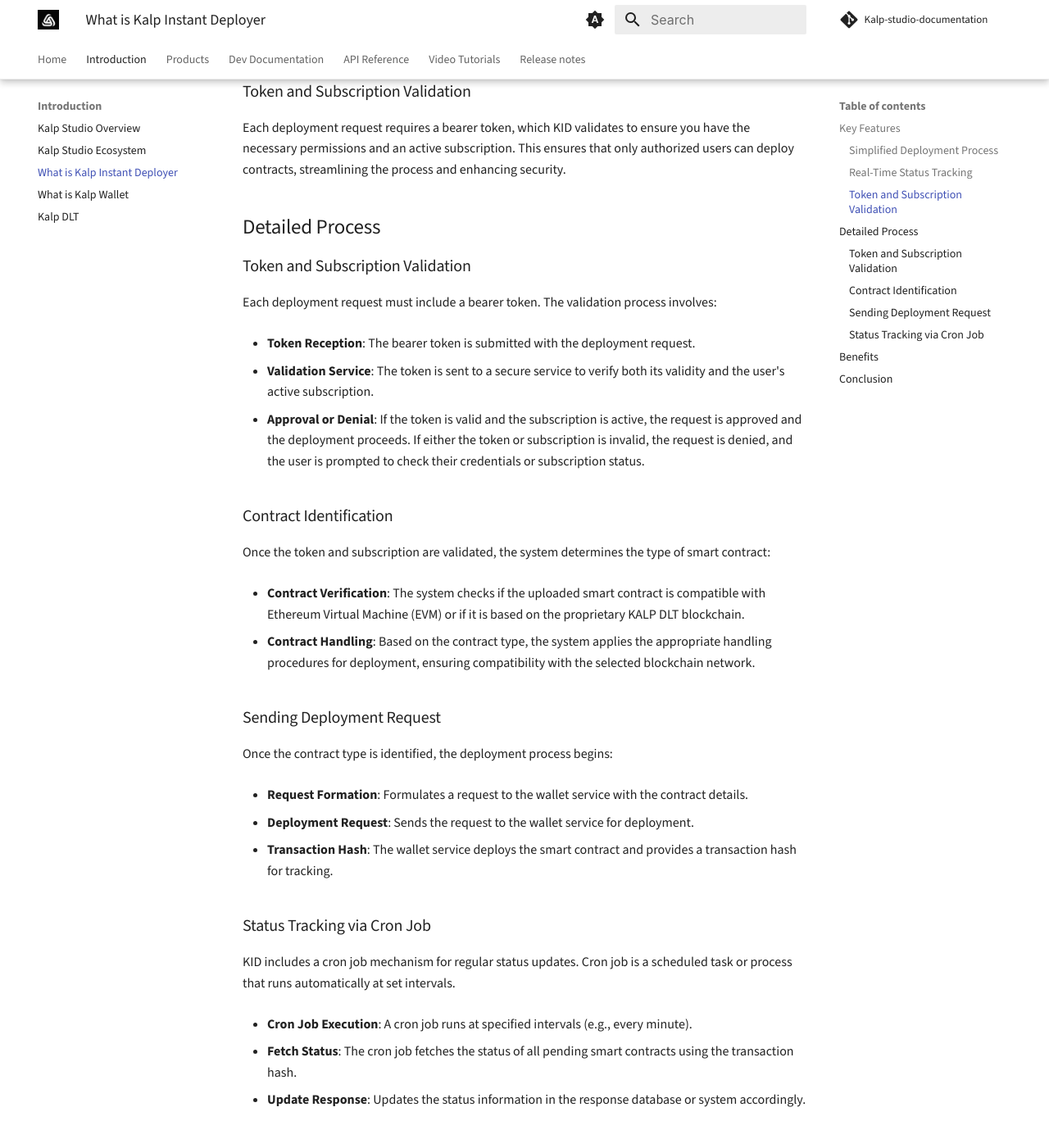
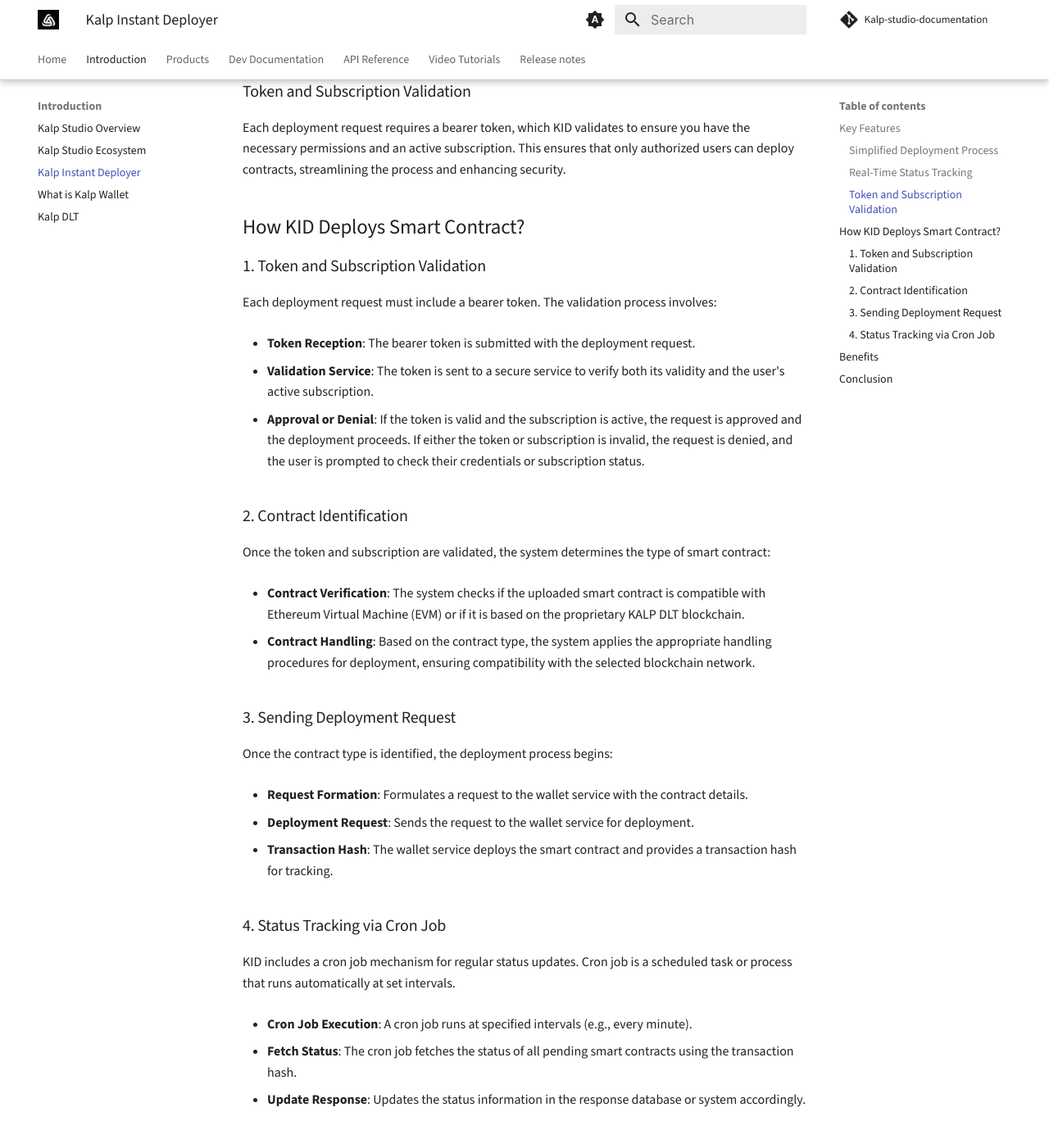
Before and after one commit to p2eengineering/kalp-studio-documentation, an MkDocs documentation site: the page built from docs/Introduction/What-is-kalp-instant-deployer.md, in a window 1280 px wide and 1400 px high, scrolled down 651 px. Shown: the top 1390 px of the window at 82% size. Built offline with MkDocs 1.6.1 and Material for MkDocs 9.7.7, drawn with Linux system fonts in a browser that asks for light colours; some web fonts are replaced; comment, search, counter and statistics services are not loaded; old or Windows-style settings are respelled for this version of MkDocs; some of the changed text lies outside the part shown.

Commit message:
Few name changes

```diff
--- a/docs/Introduction/What-is-kalp-instant-deployer.md
+++ b/docs/Introduction/What-is-kalp-instant-deployer.md
@@ -18,9 +18,9 @@
 ### Token and Subscription Validation
 Each deployment request requires a bearer token, which KID validates to ensure you have the necessary permissions and an active subscription. This ensures that only authorized users can deploy contracts, streamlining the process and enhancing security.
 
-## Detailed Process
+## How KID Deploys Smart Contract?
 
-### Token and Subscription Validation
+### 1. Token and Subscription Validation
 Each deployment request must include a bearer token. The validation process involves:
 
 - **Token Reception**: The bearer token is submitted with the deployment request.
@@ -29,14 +29,14 @@
 
 - **Approval or Denial**: If the token is valid and the subscription is active, the request is approved and the deployment proceeds. If either the token or subscription is invalid, the request is denied, and the user is prompted to check their credentials or subscription status.
 
-### Contract Identification
+### 2. Contract Identification
 Once the token and subscription are validated, the system determines the type of smart contract:
 
 - **Contract Verification**: The system checks if the uploaded smart contract is compatible with Ethereum Virtual Machine (EVM) or if it is based on the proprietary KALP DLT blockchain.
 
 - **Contract Handling**: Based on the contract type, the system applies the appropriate handling procedures for deployment, ensuring compatibility with the selected blockchain network.
 
-### Sending Deployment Request
+### 3. Sending Deployment Request
 Once the contract type is identified, the deployment process begins:
 
 - **Request Formation**: Formulates a request to the wallet service with the contract details.
@@ -45,7 +45,7 @@
 
 - **Transaction Hash**: The wallet service deploys the smart contract and provides a transaction hash for tracking.
 
-### Status Tracking via Cron Job
+### 4. Status Tracking via Cron Job
 KID includes a cron job mechanism for regular status updates. Cron job is a scheduled task or process that runs automatically at set intervals.
 
 - **Cron Job Execution**: A cron job runs at specified intervals (e.g., every minute).
--- a/mkdocs.yml
+++ b/mkdocs.yml
@@ -133,7 +133,7 @@
   - Introduction:
           - Kalp Studio Overview: 'Introduction/Kalp-studio-overview.md'
           - Kalp Studio Ecosystem: 'Introduction/Kalp-studio-ecosystem.md'
-          - What is Kalp Instant Deployer: 'Introduction/What-is-kalp-instant-deployer.md'
+          - Kalp Instant Deployer: 'Introduction/What-is-kalp-instant-deployer.md'
           - What is Kalp Wallet: 'Introduction/What-is-kalp-wallet.md'
           - Kalp DLT: 'Introduction/Kalp-DLT.md'
   - Products:
```
Also changed, not shown: other parts of docs/Introduction/What-is-kalp-instant-deployer.md (+1 -1 lines), docs/Introduction/What-is-kalp-wallet.md (+1 -1 lines).
